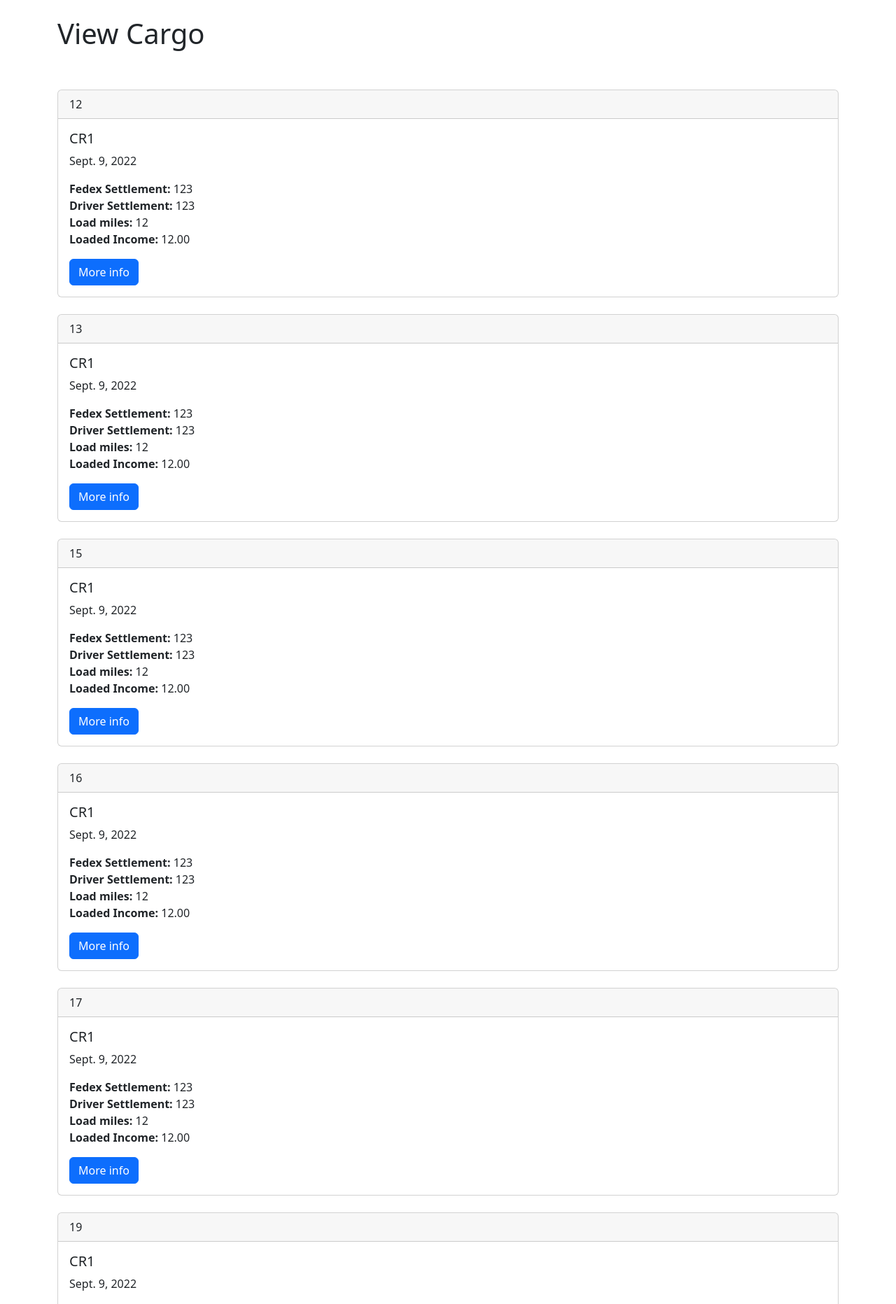
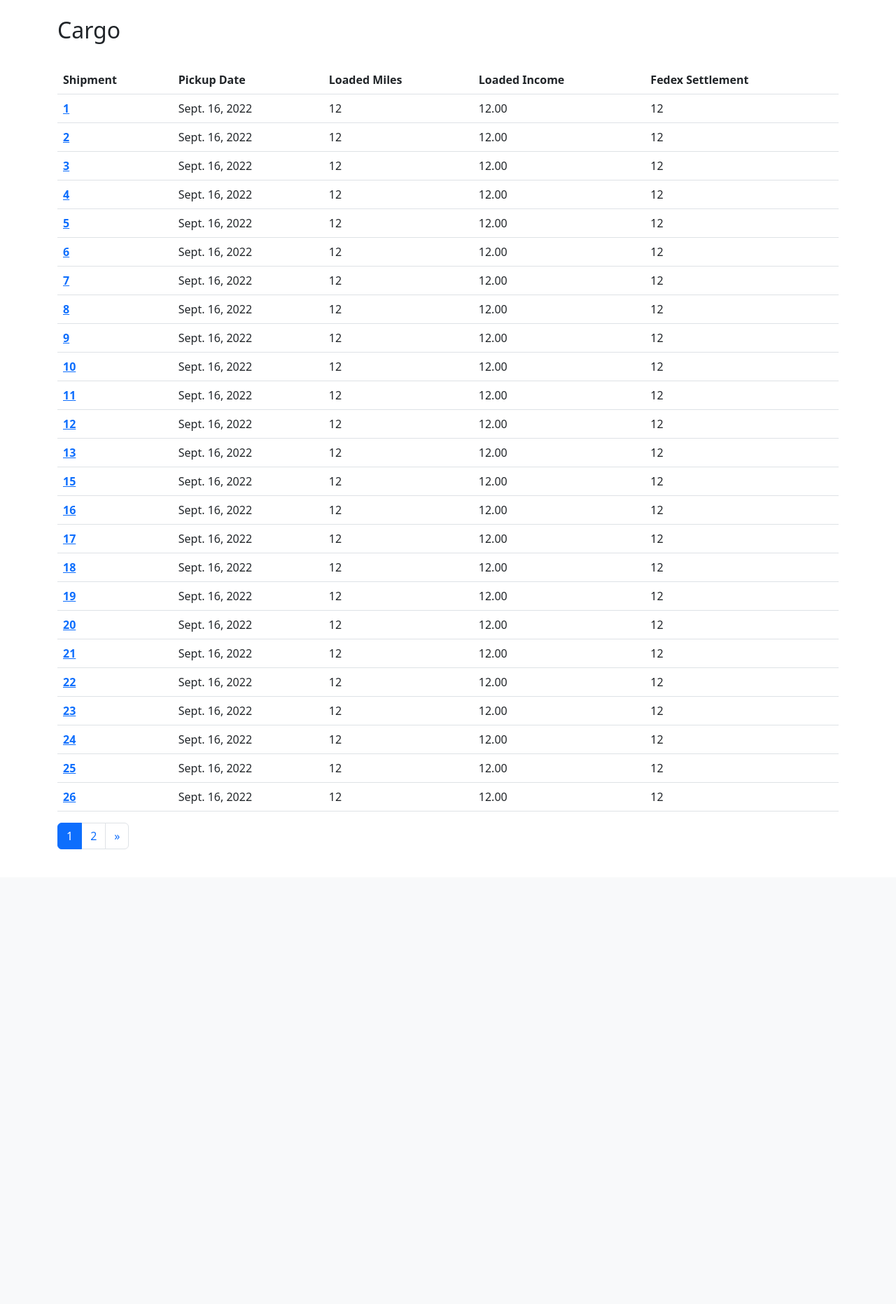
Before and after one commit to Nyepes/cargo_road_db, a Django app: page /view-cargo in a window 1280 px wide. Shown: the part 56-1920 px from the top of the page at 70% size. After the commit the page ends 1270 px from the top, so only its background shows below. Run offline with Django 4.2, Linux system fonts and the light colour scheme; a user stored in the database is signed in; data comes from the database, SQL or seed files in the repository.

Commit message:
Fixed Add Cargo and cargo id is not shipment

```diff
--- a/cargo_road/events/models.py
+++ b/cargo_road/events/models.py
@@ -44,10 +44,10 @@
 		return str(self.settlement_drivers)
 
 class Cargo (models.Model):
-	shipment = models.PositiveIntegerField(primary_key=True)
+	shipment = models.PositiveBigIntegerField(unique=True)
 	truck = models.ForeignKey(Truck, on_delete = models.CASCADE) #hablar con papi sobre on delete
-	driver_settlement = models.ForeignKey(DriverSettlement, on_delete = models.CASCADE)
-	fedex_settlement = models.ForeignKey(FedexSettlement,   on_delete = models.CASCADE)
+	driver_settlement = models.ForeignKey(DriverSettlement, on_delete = models.CASCADE,  blank = True, null=True)
+	fedex_settlement = models.ForeignKey(FedexSettlement,   on_delete = models.CASCADE, blank = True, null=True)
 	description = models.CharField( max_length = 300) #Change max length
 	pickup_date = models.DateField()
 	delivery_date = models.DateField()
@@ -73,6 +73,6 @@
 		return self.name + " " + self.last_name + " | " + self.nickname
 
 class DriverXCargo(models.Model):
-	shipment = models.ForeignKey(Cargo, on_delete = models.CASCADE)
+	driver_cargo = models.ForeignKey(Cargo, on_delete = models.CASCADE)
 	dri = models.ForeignKey(Driver, on_delete = models.CASCADE)
 	percentage = models.PositiveSmallIntegerField(validators=[MinValueValidator(0), MaxValueValidator(100)])
--- a/cargo_road/events/templates/create/add_cargo.html
+++ b/cargo_road/events/templates/create/add_cargo.html
@@ -59,7 +59,7 @@
       </div>
       <div class="col-md-4">
         <label for="inputPassword4" class="form-label">Fuel Surcharge</label>
-        {{form.loaded_income}}
+        {{form.fuel_surcharge}}
       </div>
       <div class="col-md-4">
         <label for="inputPassword4" class="form-label">Tolls Surcharge</label>
--- a/cargo_road/events/templates/detail/view_truck.html
+++ b/cargo_road/events/templates/detail/view_truck.html
@@ -22,7 +22,7 @@
     <tbody>
       {%for cargo in cargos%}
       <tr style="transform: rotate(0);">
-      <th scope="row"><a href="#" class="stretched-link">{{cargo.pickup_date}}</a></th>
+      <th scope="row"><a href="{%url 'detail_cargo' cargo.id%}" class="stretched-link">{{cargo.pickup_date}}</a></th>
         <td>{{cargo.load_miles}}</td>
         <td>{{cargo.loaded_income}}</td>
         <td>{{cargo.fedex_settlement}}</td>
--- a/cargo_road/events/templates/lists/view_cargo.html
+++ b/cargo_road/events/templates/lists/view_cargo.html
@@ -1,25 +1,41 @@
-{% extends 'base.html' %}
-
-{% block content %}
-	<h1>View Cargo</h1>
-	<br>
-	<br>
-		{% for cargo in cargoList %}
-		<div class="card">
-		 <div class="card-header"> {{cargo.shipment}}
-		  </div>
-		  <div class="card-body">
-		    <h5 class="card-title">{{cargo.truck}}</h5>
-		    <p class="card-text">{{cargo.pickup_date}}</p>
-		    <p>
-				<strong>Fedex Settlement: </strong>{{cargo.fedex_settlement}}<br>
-				<strong>Driver Settlement: </strong> {{cargo.driver_settlement}}<br>
-				<strong>Load miles: </strong> {{cargo.load_miles}}<br>
-				<strong>Loaded Income: </strong> {{cargo.loaded_income}}<br>
-		    </p>
-		    <a href="#" class="btn btn-primary">More info</a>
-			</div>
-		 	</div>
-		</br>
-		{% endfor %}
-{% endblock %}
+{% extends 'base.html'%}
+{%block content%}
+<h2>Cargo</h2>
+</br>
+<table class="table table-hover">
+  <thead>
+    <tr>
+	  <th scope="col">Shipment</th>
+      <th scope="col">Pickup Date</th>
+      <th scope="col">Loaded Miles</th>
+      <th scope="col">Loaded Income</th>
+      <th scope="col">Fedex Settlement</th>
+    </tr>
+  </thead>
+    <tbody>
+      {%for cargo in cargoList%}
+      <tr style="transform: rotate(0);">
+      <th scope="row"><a href="{%url 'detail_cargo' cargo.id%}" class="stretched-link">{{cargo.shipment}}</a></th>
+        <td>{{cargo.pickup_date}}</td>
+        <td>{{cargo.load_miles}}</td>
+        <td>{{cargo.loaded_income}}</td>
+        <td>{{cargo.fedex_settlement}}</td>
+      </tr>
+      {%endfor%}
+    </tbody>
+  </table>
+  <nav aria-label="Page navigation example">
+    <ul class="pagination">
+      {%if cargoList.has_previous %}
+      <li class="page-item"><a class="page-link" href="?page=1">&laquo</a></li>
+      <li class="page-item"><a class="page-link" href="?page={{cargoList.previous_page_number}}">{{cargoList.previous_page_number}}</a></li>
+      {%endif%}
+      <li class="page-item active"><a class="page-link" href="#">{{cargoList.number}}</a></li>
+      {%if cargoList.has_next %}
+      <li class="page-item"><a class="page-link" href="?page={{cargoList.next_page_number}}">{{cargoList.next_page_number}}</a></li>
+      <li class="page-item"><a class="page-link" href="?page={{cargoList.num_pages}}">&raquo</a></li>
+      {%endif%}
+    </ul>
+    </nav>
+    </br>
+{%endblock%}
--- a/cargo_road/events/urls.py
+++ b/cargo_road/events/urls.py
@@ -13,4 +13,5 @@
     path('update-driver<driver_id>',views.update_driver,name='update_driver'),
     path('detail-truck<truck_id>', views.detail_truck, name='detail_truck'),
     path('update-truck<truck_id>', views.update_truck, name='update_truck'),
+    path('detail-cargo<cargo_id>', views.detail_cargo, name='detail_cargo')
 ]
--- a/cargo_road/events/views.py
+++ b/cargo_road/events/views.py
@@ -1,8 +1,10 @@
+import time
 from django.shortcuts import render, redirect
 from .forms import Driver2XCargoForm, DriverForm, Driver1XCargoForm, TruckForm, CargoForm, FedexSettlementForm
 from .models import Cargo, Driver, DriverXCargo, Truck, FedexSettlement
 from django.core.paginator import Paginator
 from django.contrib.auth.decorators import login_required
+from django.contrib import messages
 
 def home(request):
 	print(Cargo.objects.first())
@@ -10,20 +12,32 @@
 	return render(request, 'home.html',{})
 @login_required
 def view_cargo (request):
-	cargoList = Cargo.objects.all()
+	p = Paginator(Cargo.objects.all().order_by('id'), 25)
+	page = request.GET.get('page')
+	cargoList = p.get_page(page)
 	return render(request, 'lists/view_cargo.html', {'cargoList':cargoList})
 @login_required
 def add_cargo (request):
 	if request.method == 'POST':
 		form = CargoForm(request.POST)
+		print(form.data)
 		if form.is_valid():
 			cargo = form.save()
-			form1 = Driver1XCargoForm(request.POST, initial={'shipment':cargo})
-			form2 = Driver2XCargoForm(request.POST, initial={'shipment':cargo})
-			if form1.is_valid() and form2.is_valid():
-				form1.save()
-				form2.save()
-				return redirect("home")
+			print(cargo.id)
+			form1 = Driver1XCargoForm(request.POST)
+			form2 = Driver2XCargoForm(request.POST)
+			form1.is_valid()
+			form2.is_valid()
+			try:
+				dc1 = DriverXCargo(driver_cargo = cargo, dri = form1.clean()['dri'], percentage = form1.clean()['percentage'])
+				dc2 = DriverXCargo(driver_cargo = cargo, dri = form2.clean()['dri'], percentage = form2.clean()['percentage'])
+				dc1.save()
+				dc2.save()
+				return redirect('home')
+			except:
+				messages.success(request, str(form1.errors))
+		else:
+			messages.success(request, str(form.errors))
 	form1 = Driver1XCargoForm(request.POST)
 	form2 = Driver2XCargoForm(request.POST)
 	form = CargoForm(request.POST)
@@ -96,3 +110,7 @@
 			form.save()
 			return redirect('home')
 	return render (request,'create/add_truck.html',{'form':form})
+@login_required
+def detail_cargo(request, cargo_id):
+	cargo = Cargo.objects.get(pk = cargo_id)
+	return render(request, 'detail/cargo.html', {'cargo':cargo})
```
Also changed, not shown: cargo_road/events/forms.py (+8 -10 lines), cargo_road/events/templates/detail/cargo.html (added, +23 -0 lines), cargo_road/db.sqlite3, cargo_road/events/migrations/0001_initial.py, cargo_road/events/migrations/0002_alter_cargo_driver_settlement_and_more.py (added), cargo_road/events/migrations/0003_rename_shipment_driverxcargo_cargo_id_and_more.py (added), cargo_road/events/migrations/0004_rename_cargo_id_driverxcargo_shipment.py (added), cargo_road/events/migrations/0005_rename_shipment_driverxcargo_driver_cargo.py (added).
